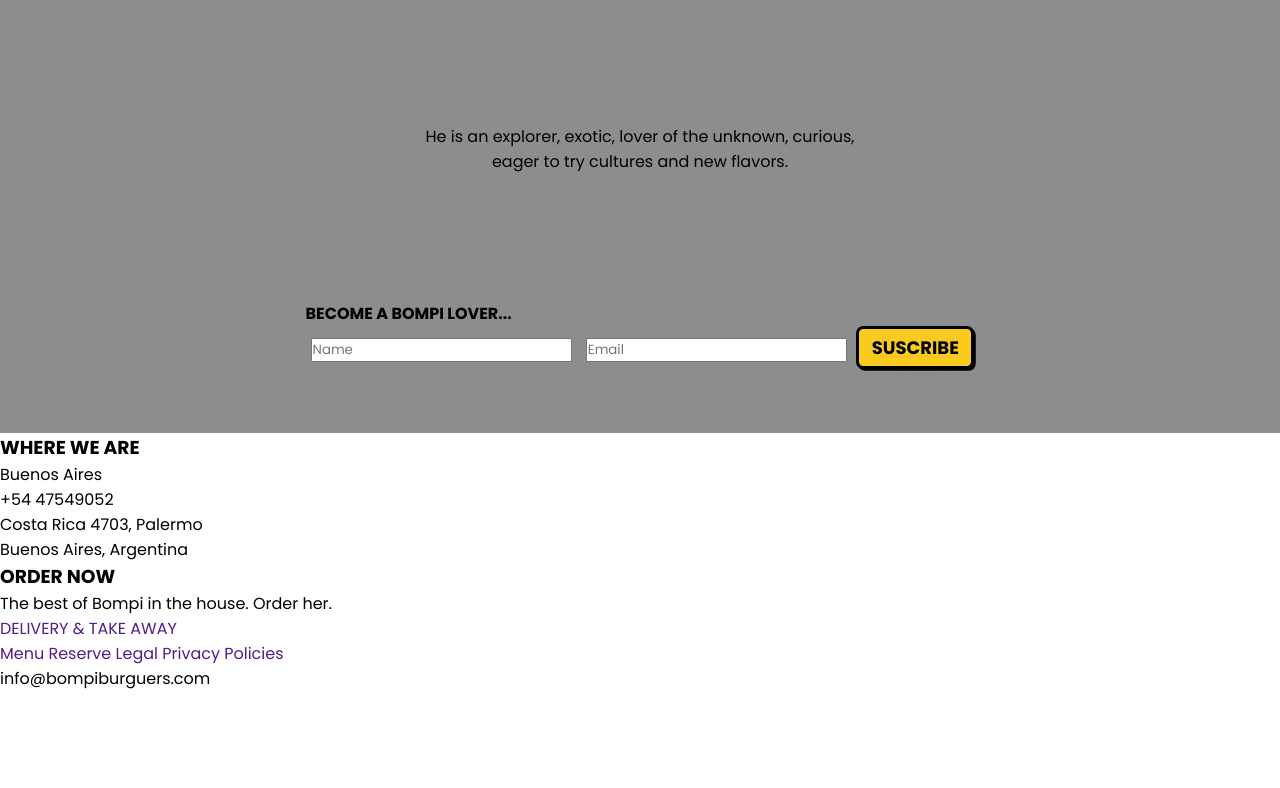
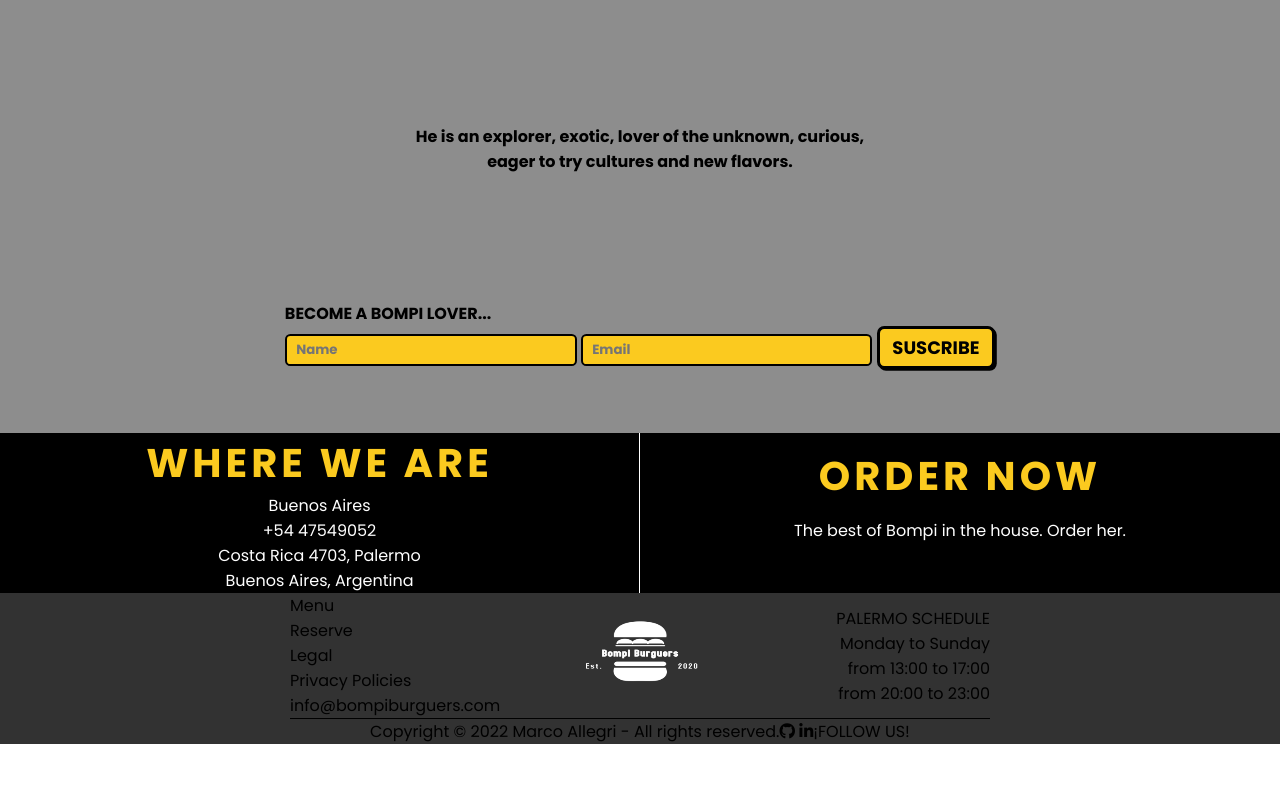
Before and after one commit to AllegriM/bompiBurguers, a website: page index.html in a window 1280 px wide. Shown: the part 1512-2300 px from the top of the page. After the commit the page ends 2256 px from the top, so only its background shows below. Drawn offline with Linux system fonts and the light colour scheme.

Commit message:
finishing partially the index structure

```diff
--- a/index.html
+++ b/index.html
@@ -71,7 +71,7 @@
             </div>
             <form class="suscribe__form" action="">
                 <p class="suscribe__title-bompier">BECOME A BOMPI LOVER...</p>
-                <input class="suscribe__input input_name" type="text" name="name" placeholder="Name" required>
+                <input class="suscribe__input input _name" type="text" name="name" placeholder="Name" required>
                 <input class="suscribe__input input_email" type="email" name="email" placeholder="Email" required>
                 <button class="suscribe__button">
                     SUSCRIBE
@@ -94,6 +94,7 @@
         </section>
     </main>
     <footer class="footer">
+        <div class="footer__container">
             <div class="footer__left">
                 <a href="">Menu</a>
                 <a href="">Reserve</a>
@@ -110,6 +111,7 @@
                 <p>from 13:00 to 17:00</p>
                 <p>from 20:00 to 23:00</p>
             </div>
+        </div>
         <div class="footer__bottom">
             <p class="footer__bottom-rights">Copyright © 2022 Marco Allegri - All rights reserved.</p>
             <ul class="footer__bottom-icons">
--- a/scss/_generales.scss
+++ b/scss/_generales.scss
@@ -9,6 +9,7 @@
 
 a{
     text-decoration: none;
+    color: black;
 }
 
 li{
--- a/scss/_main_index.scss
+++ b/scss/_main_index.scss
@@ -99,23 +99,27 @@
         }
     }
     .about__section{
+        display: flex;
         height: 60vh;
         width: 100%;
+        gap: 2rem;
         background-color: $clr-grey-bg;
         color: $clr-main-letter-button;
         border-bottom: 1px solid black;
         .about__container{
+            height: 100%;
             @include flexCenter;
+            justify-content: space-evenly;
             margin: 0 10%;
             .about__title{
                 font-size: $h2-fs;
             }
             .about__texts{
+                width: 50%;
                 .about__texts-text{
 
                 }
                 .about__texts-subtext{
-                    margin-top: 1em;
                 }
             }
         }
@@ -130,6 +134,7 @@
             color: $clr-yllw-font;
         }
         .suscribe__subtitles{
+            font-weight: $fw-bold;
             .suscribe__subtitle{
 
             }
@@ -140,7 +145,11 @@
                 text-align: start;
             }
             .suscribe__input{
-                margin: 0 5px   ;
+                padding: 0.3em 0.7em;
+                border-radius: .4em;
+                background-color: $clr-yllw-font;
+                font-weight: $fw-bold;
+                border: 2px solid black;
             }
             .suscribe__button{
                 background: $clr-yllw-font;
@@ -162,4 +171,62 @@
             }
         }
     }
+    .info__section{
+        @extend .banner__container;
+        .info__left{
+            border-right: 1px solid white;
+            @include flexcenterBanners;
+            h3{
+                @include yellowTitle;
+            }
+        }
+        .info__right{
+            @include flexcenterBanners;
+            h3{
+                @include yellowTitle;
+            }
+        }
+    }
+
 }
+.footer{
+    background-color: $clr-footer-bg;
+    text-align: center;
+    .footer__container{
+        display: grid;
+        grid-template-columns: repeat(3, 1fr);
+        text-align: center;
+        margin: 0 auto;
+        max-width: 700px;
+        border-bottom: 1px solid black;
+        .footer__left{
+            display: flex;
+            flex-direction: column;
+            justify-content: center;
+            align-items: flex-start;
+            text-align: start;
+            p{
+                word-wrap: break-word;
+            }
+        }
+        .footer__mid{
+            display: flex;
+            justify-content: center;
+            img{
+                height: 125px;
+                width: 155px;
+            }
+        }
+        .footer__right{
+            display: flex;
+            flex-direction: column;
+            justify-content: center;
+            align-items: flex-end;
+        }
+    }
+    .footer__bottom{
+        display: flex;
+        justify-content: center;
+        align-items: center;
+    }
+}
--- a/scss/_mediaqueries.scss
+++ b/scss/_mediaqueries.scss
@@ -5,12 +5,21 @@
     .main__section{
         .banner__container{
             grid-template-columns: repeat(1, 1fr);
+            border-bottom: 1px solid #ffffff;
             .banner__left{
+                border-right: none;
                 border-bottom: 1px solid #ffffff;
+            }
+        }
+        .info__section{
+            grid-template-columns: repeat(1, 1fr);
+            border-bottom: 1px solid #ffffff;
+            .info__left{
                 border-right: none;
+                border-bottom: 1px solid #ffffff;
             }
-            .banner__right{
-                border-bottom: 1px solid #ffffff;
+            .info__right{
+
             }
         }
     }
--- a/scss/_variables.scss
+++ b/scss/_variables.scss
@@ -32,7 +32,10 @@
 $fw-semi: 500;
 $fw-bold: 700;
 
-
+// Input styling
+$size-bezel: 0.5rem;
+$size-radius: 4px;
+$color-accent: #fab700;
 
 //================= MIXINS ===================//
 
```
Also changed, not shown: css/style.css. Lines whose indentation alone changed are shown as unchanged.
